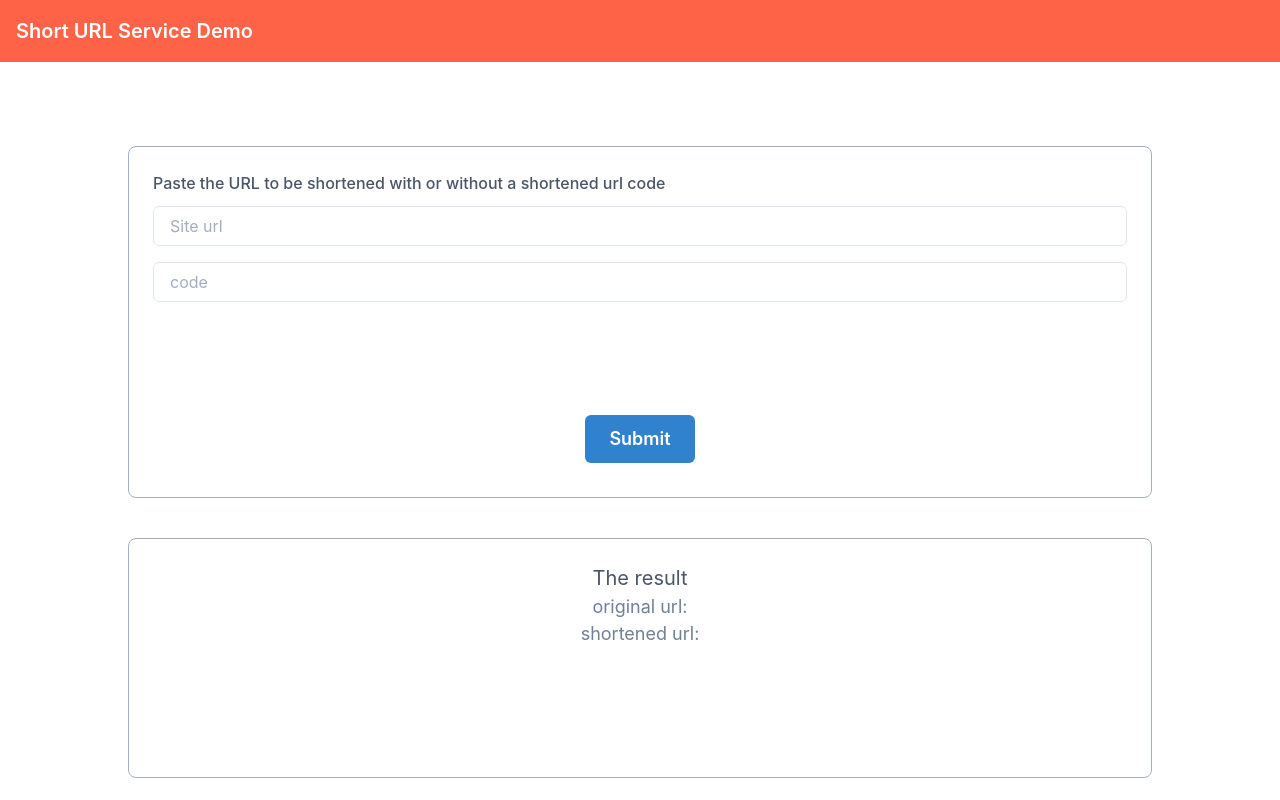
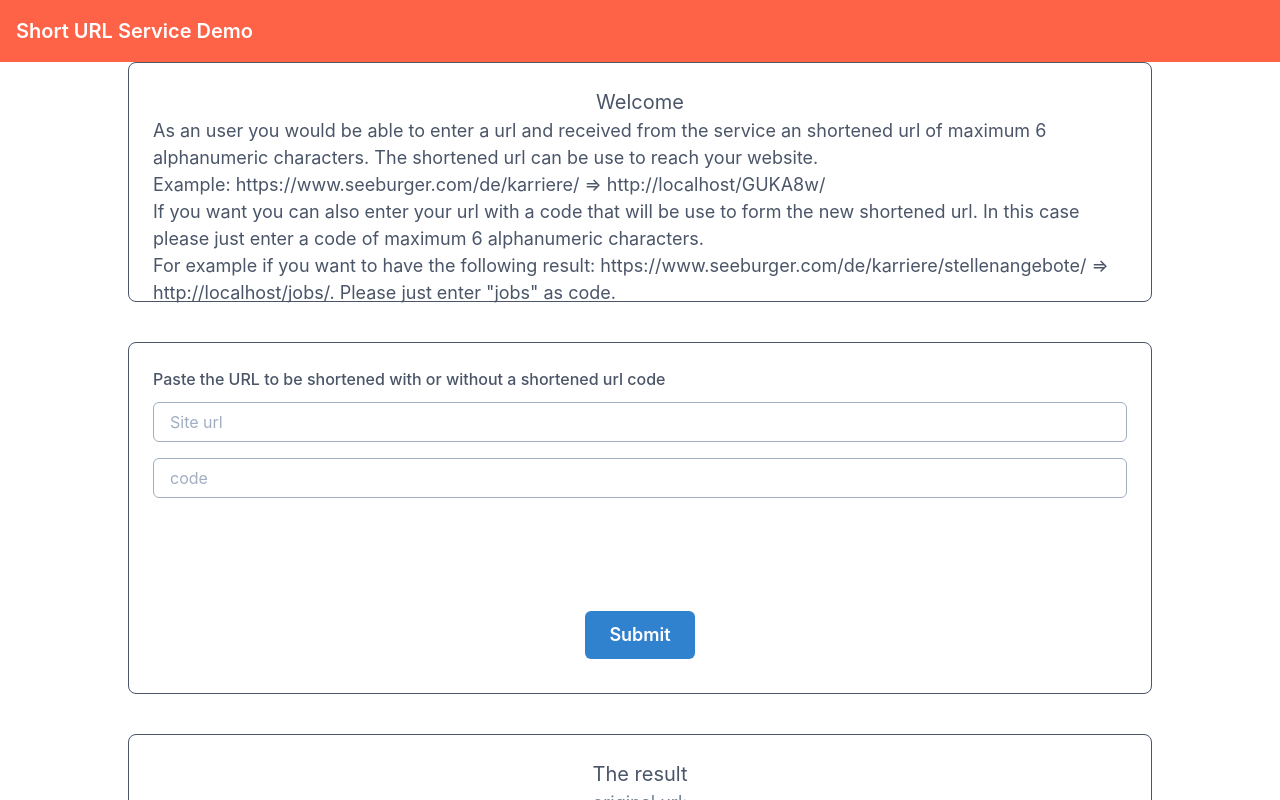
Before and after one commit to kelenyo/urlshortener-web-client, a React (Create React App) app: page / in a window 1280 px wide. Shown: the top 800 px of the page. Built offline with nearby package versions, Linux system fonts and the light colour scheme.

Commit message:
Perfecting the code

```diff
--- a/src/MainPage.js
+++ b/src/MainPage.js
@@ -43,7 +43,28 @@ function MainPage() {
 
     return (
         <>
-            <Box spacing={8} borderRadius="lg" border="1px" borderColor="gray.400" h="22rem" w="80%" p="6" color="white">
+            <Box spacing={8} borderRadius="lg" border="1px" borderColor="gray.600" h="15rem" w="80%" mb="10" p="6">
+                <Text color="gray.600" fontSize="xl">Welcome</Text>
+                <Text align="left" color="gray.600" fontSize="lg">As an user you would be able to enter a url and
+                    received
+                    from the service an shortened url of maximum 6 alphanumeric characters. The shortened url can be use
+                    to reach your website.</Text>
+                <Text align="left" color="gray.600" fontSize="lg">
+                    Example: https://www.seeburger.com/de/karriere/ => http://localhost/GUKA8w/
+                </Text>
+                <Text />
+                <Text align="left" color="gray.600" fontSize="lg">
+                    If you want you can also enter your url with a code that will be use to form the new shortened url.
+                    In this case please just enter a code of maximum 6 alphanumeric characters.
+                </Text>
+                <Text align="left" color="gray.600" fontSize="lg">
+                    For example if you want to have the following result:
+                    https://www.seeburger.com/de/karriere/stellenangebote/ => http://localhost/jobs/. Please just enter
+                    "jobs" as code.
+                </Text>
+            </Box>
+            <Box spacing={8} borderRadius="lg" border="1px" borderColor="gray.600" h="22rem" w="80%" p="6"
+                 color="white">
                 <Formik
                     initialValues={{url: "", code: ""}}
                     validationSchema={Yup.object().shape({
@@ -70,7 +91,7 @@ function MainPage() {
                                             <FormLabel htmlFor="url" color="gray.600">
                                                 Paste the URL to be shortened with or without a shortened url code
                                             </FormLabel>
-                                            <Input {...field} bg="white" color="black" id="url" placeholder="Site url"/>
+                                            <Input {...field} bg="white" borderColor="gray.400" color="black" id="url" placeholder="Site url"/>
                                             <FormErrorMessage>{form.errors.url}</FormErrorMessage>
                                         </FormControl>
                                     )}
@@ -78,7 +99,7 @@ function MainPage() {
                                 <Field name="code">
                                     {({field, form}) => (
                                         <FormControl isInvalid={form.errors.code && form.touched.code}>
-                                            <Input {...field} bg="white" mt="4" color="black" id="code"
+                                            <Input {...field} bg="white" mt="4" color="black" borderColor="gray.400" id="code"
                                                    placeholder="code"/>
                                             <FormErrorMessage>{form.errors.code}</FormErrorMessage>
                                         </FormControl>
@@ -98,10 +119,11 @@ function MainPage() {
                     )}
                 </Formik>
             </Box>
-            <Box spacing={8} borderRadius="lg" border="1px" borderColor="gray.400" h="15rem" w="80%" mt="10" p="6">
+            <Box spacing={8} borderRadius="lg" border="1px" borderColor="gray.600" h="15rem" w="80%" mt="10" p="6">
                 <Text color="gray.600" fontSize="xl">The result</Text>
                 <Text color="gray.500" fontSize="lg">original url: {responseData.url || ''}</Text>
-                <Text color="gray.500" fontSize="lg">shortened url: {responseData.code && `http://localhost/${responseData.code}`}</Text>
+                <Text color="gray.500" fontSize="lg">shortened
+                    url: {responseData.code && `http://localhost/${responseData.code}`}</Text>
                 <Text color="red.600" fontSize="lg">{errorMessage}</Text>
             </Box>
         </>
```
Also changed, not shown: 1 other file (tests, documents, lock files or other folders). Lines whose indentation alone changed are shown as unchanged.
